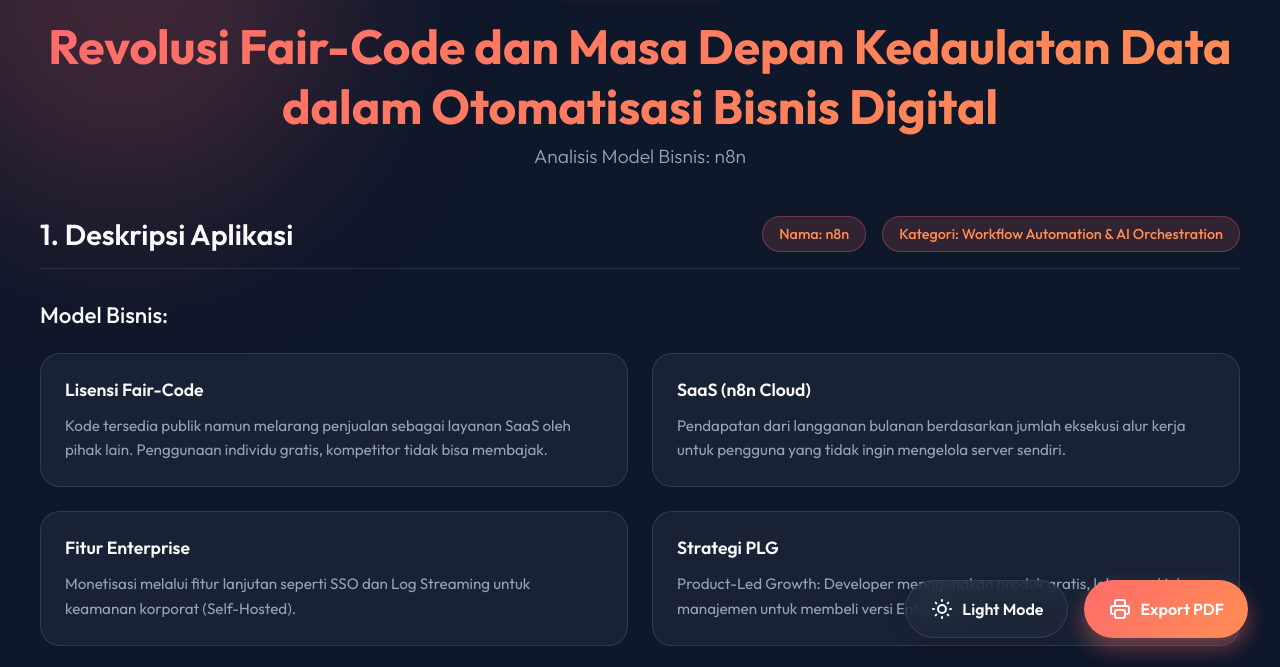
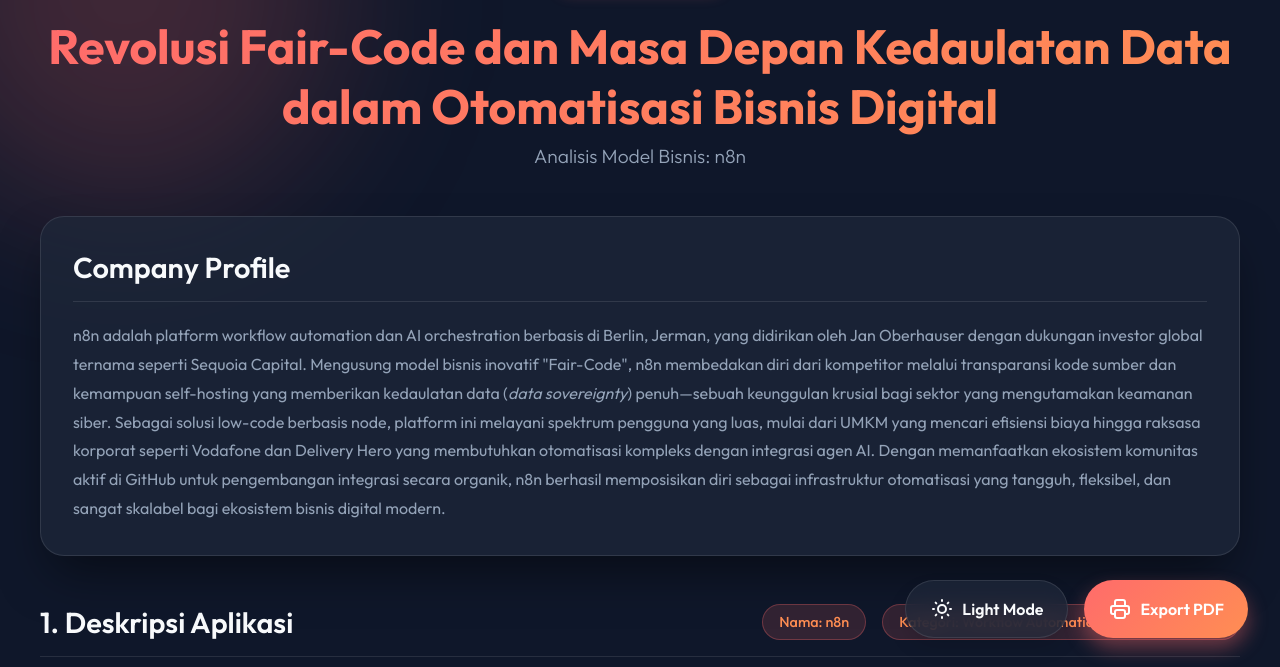
Before and after one commit to Nosdovah/UI-UX-Profiling, a plain HTML site: page index.html in a window 1280 px wide. Shown: the part 130-797 px from the top of the page. Drawn offline with Linux system fonts and the light colour scheme.

Commit message:
adding company profile before Deskripsi Aplikasi

```diff
--- a/index.html
+++ b/index.html
@@ -1012,6 +1012,16 @@
             <h1>Revolusi Fair-Code dan Masa Depan Kedaulatan Data dalam Otomatisasi Bisnis Digital</h1>
             <p class="subtitle">Analisis Model Bisnis: n8n</p>
         </header>
+
+        <!-- Company Profile Section -->
+        <div class="table-container" style="margin-bottom: 3rem;">
+            <div class="profile-header" style="margin-bottom: 1.2rem; padding-bottom: 1rem;">
+                <h2>Company Profile</h2>
+            </div>
+            <p style="color: var(--text-muted); font-size: 1rem; line-height: 1.8;">
+                n8n adalah platform workflow automation dan AI orchestration berbasis di Berlin, Jerman, yang didirikan oleh Jan Oberhauser dengan dukungan investor global ternama seperti Sequoia Capital. Mengusung model bisnis inovatif "Fair-Code", n8n membedakan diri dari kompetitor melalui transparansi kode sumber dan kemampuan self-hosting yang memberikan kedaulatan data (<em>data sovereignty</em>) penuh—sebuah keunggulan krusial bagi sektor yang mengutamakan keamanan siber. Sebagai solusi low-code berbasis node, platform ini melayani spektrum pengguna yang luas, mulai dari UMKM yang mencari efisiensi biaya hingga raksasa korporat seperti Vodafone dan Delivery Hero yang membutuhkan otomatisasi kompleks dengan integrasi agen AI. Dengan memanfaatkan ekosistem komunitas aktif di GitHub untuk pengembangan integrasi secara organik, n8n berhasil memposisikan diri sebagai infrastruktur otomatisasi yang tangguh, fleksibel, dan sangat skalabel bagi ekosistem bisnis digital modern.
+            </p>
+        </div>
 
         <div class="profile-section">
             <div class="profile-header">
```
Also changed, not shown: notes.txt.
